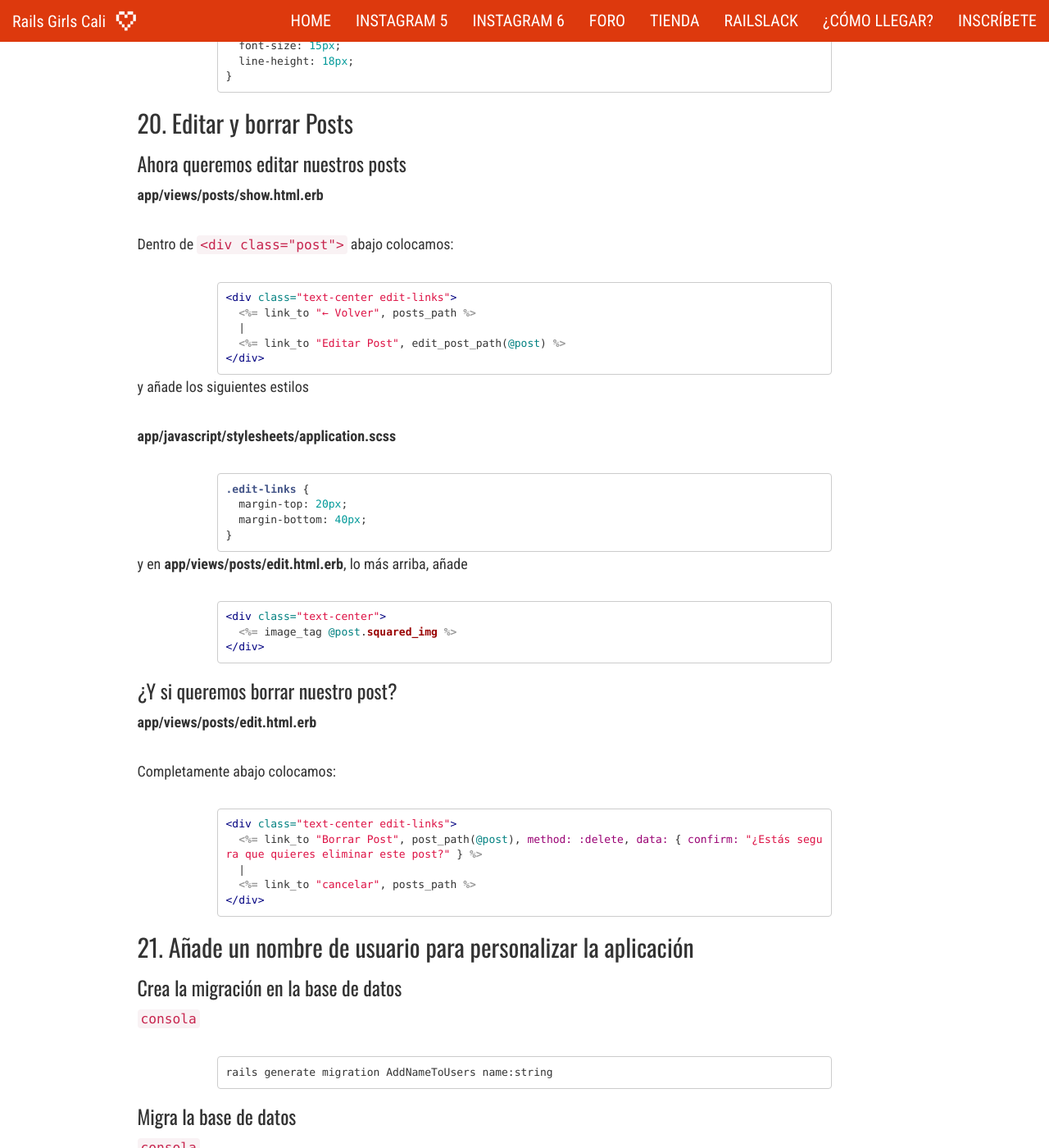
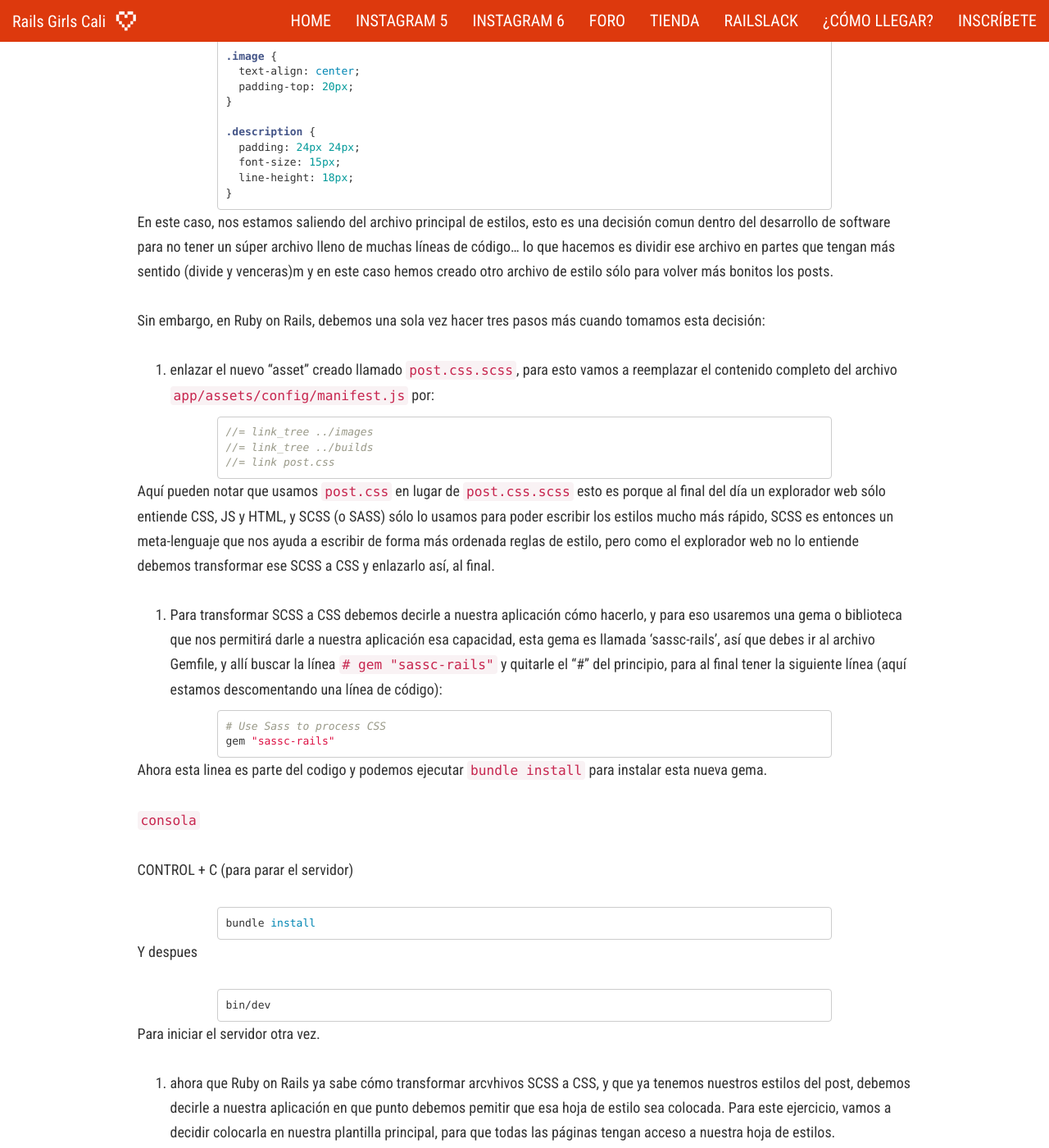
Before and after one commit to railsgirls-cali/railsgirls-cali.github.io, a Jekyll site: the page built from _pages/instagram-r7.md, in a window 1280 px wide and 1400 px high, scrolled down 33953 px. Shown: the whole window at 82% size. Built offline with Jekyll 4.4.1, drawn with Linux system fonts in a browser that asks for light colours; nearby versions of some CDN libraries; some of the changed text lies outside the part shown.

Commit message:
update IG R7 guide

````diff
--- a/_pages/instagram-r7.md
+++ b/_pages/instagram-r7.md
@@ -1389,7 +1389,7 @@ Dentro del archivo **/gemfile** busca la linea `gem 'image_processing', '~> 1.2'
 
 ```ruby
 # Use Active Storage variant
-gem 'image_processing', '~> 1.2'
+gem "image_processing", "~> 1.2"
 ```
 
 Acabamos simplemente de remover un character que significa que esta linea es un comentario.
@@ -1397,8 +1397,9 @@ Ahora esta linea es parte del codigo y podemos ejecutar `bundle install` para in
 
 `consola`
 
-```bash
 CONTROL + C (para parar el servidor)
+
+```bash
 bundle install
 ```
 
@@ -1406,7 +1407,7 @@ Y despues
 
 
 ```bash
-rails server
+bin/dev
 ```
 
 Para iniciar el servidor otra vez.
@@ -1424,13 +1425,15 @@ class Post < ApplicationRecord
   has_one_attached :image
 
   def squared_img
-    if image.attached?
-      image.variant(combine_options: { resize: '600x600^', gravity: 'center', extent: '600x600' })
-    end
+    return '/' unless image.attached?
+
+    image.variant(resize_to_fill: [600, 600])
   end
 end
 ```
 
+para parender más del redimensionamiento de imágenes ver [aquí](https://dev.to/mikerogers0/resize-images-with-active-storage-in-rails-481n)
+
 
 ### Edita el formulario de Post
 
@@ -1440,17 +1443,17 @@ Justo despues de
 
 ```rhtml
 <div class="form-group">
-    <%= f.label :description %>
-    <%= f.text_field :description, class: "form-control" %>
-  </div>
+  <%= form.label :description %>
+  <%= form.text_field :description, class: "form-control" %>
+</div>
 ```
 
 Añade:
 
 ```rhtml
-  <div class="form-group">
-    <%= f.label :image %>
-    <%= f.file_field :image %>
+  <div class="form-group mt-3">
+    <%= form.label :image %>
+    <%= form.file_field :image %>
   </div>
 ```
 
@@ -1483,6 +1486,7 @@ Aqui estamos permitiendo que nuestro controlador pueda manejar un parametro adic
           <div class="image center-block">
             <%= link_to (image_tag post.squared_img, class:'img-fluid'), post_path(post) %>
           </div>
+          <p><%= post.description %></p>
         </div>
       <% end %>
     </div>
@@ -1500,21 +1504,21 @@ Aqui estamos permitiendo que nuestro controlador pueda manejar un parametro adic
 
 ### Actualiza la vista `show` de Posts
 
-**/app/views/posts/show.html.erb**
-
-```rhtml
-<div class="posts-wrapper row">
+**/app/views/posts/_post.html.erb**
+
+```rhtml
+<div id="<%= dom_id post %>" class="posts-wrapper row">
   <div class="post">
     <div class="image center-block">
-      <%= image_tag @post.squared_img, class:'img-responsive' %>
+      <%= image_tag post.squared_img, class:'img-responsive' %>
     </div>
     <div class="post-head">
       <div class="name">
-        <%= @post.user.email if @post.user %>
+        <%= post.user.email if post.user %>
       </div>
     </div>
     <p class="description">
-      <%= @post.description %>
+      <%= post.description %>
     </p>
   </div>
 </div>
@@ -1522,10 +1526,11 @@ Aqui estamos permitiendo que nuestro controlador pueda manejar un parametro adic
 
 ### Con el estilo Instagram
 
-Abajo del archivo **app/javascript/stylesheets/application.scss** agregamos:
+Ahora vamos a colocar más bonito nuestra aplicación especialmente cuando un Post es presentado
+
+Vamos a crear el archivo `app/assets/stylesheets/post.css.scss` con el siguiente contenido:
 
 ```css
-
 .main-wrapper {
   margin-top: 100px
 }
@@ -1559,7 +1564,8 @@ Abajo del archivo **app/javascript/stylesheets/application.scss** agregamos:
 }
 
 .image {
-  padding-bottom: 30px;
+  text-align: center;
+  padding-top: 20px;
 }
 
 .description {
@@ -1569,7 +1575,53 @@ Abajo del archivo **app/javascript/stylesheets/application.scss** agregamos:
 }
 ```
 
-
+En este caso, nos estamos saliendo del archivo principal de estilos, esto es una decisión comun dentro del desarrollo de software para no tener un súper archivo lleno de muchas líneas de código... lo que hacemos es dividir ese archivo en partes que tengan más sentido (divide y venceras)m y en este caso hemos creado otro archivo de estilo sólo para volver más bonitos los posts.
+
+Sin embargo, en Ruby on Rails, debemos una sola vez hacer tres pasos más cuando tomamos esta decisión:
+
+1. enlazar el nuevo "asset" creado llamado `post.css.scss`, para esto vamos a reemplazar el contenido completo del archivo `app/assets/config/manifest.js` por:
+
+```js
+//= link_tree ../images
+//= link_tree ../builds
+//= link post.css
+```
+
+Aquí pueden notar que usamos `post.css` en lugar de `post.css.scss` esto es porque al final del día un explorador web sólo entiende CSS, JS y HTML, y SCSS (o SASS) sólo lo usamos para poder escribir los estilos mucho más rápido, SCSS es entonces un meta-lenguaje que nos ayuda a escribir de forma más ordenada reglas de estilo, pero como el explorador web no lo entiende debemos transformar ese SCSS a CSS y enlazarlo así, al final.
+
+2. Para transformar SCSS a CSS debemos decirle a nuestra aplicación cómo hacerlo, y para eso usaremos una gema o biblioteca que nos permitirá darle a nuestra aplicación esa capacidad, esta gema es llamada 'sassc-rails', así que debes ir al archivo Gemfile, y allí buscar la línea `# gem "sassc-rails"` y quitarle el "#" del principio, para al final tener la siguiente línea (aquí estamos descomentando una línea de código):
+
+```ruby
+# Use Sass to process CSS
+gem "sassc-rails"
+```
+
+Ahora esta linea es parte del codigo y podemos ejecutar `bundle install` para instalar esta nueva gema.
+
+`consola`
+
+CONTROL + C (para parar el servidor)
+
+```bash
+bundle install
+```
+
+Y despues
+
+
+```bash
+bin/dev
+```
+
+Para iniciar el servidor otra vez.
+
+3. ahora que Ruby on Rails ya sabe cómo transformar arcvhivos SCSS a CSS, y que ya tenemos nuestros estilos del post, debemos decirle a nuestra aplicación en que punto debemos pemitir que esa hoja de estilo sea colocada. Para este ejercicio, vamos a decidir colocarla en nuestra plantilla principal, para que todas las páginas tengan acceso a nuestra hoja de estilos.
+
+Deste modo debes ir al archivo `app/views/layouts/application.html.erb` y abajo de la línea `<%= stylesheet_link_tag "application", "data-turbo-track": "reload" %>` colocar:
+
+```rhtml
+<%= stylesheet_link_tag "post", "data-turbo-track": "reload" %>
+```
 
 ## 20. Editar y borrar Posts
 
@@ -1577,19 +1629,20 @@ Abajo del archivo **app/javascript/stylesheets/application.scss** agregamos:
 
 **app/views/posts/show.html.erb**
 
-Dentro de `<div class="post">` abajo colocamos:
-
-```rhtml
+cambiamos el contenido de todo el archivo por el siguiente:
+
+```rhtml
+<%= render @post %>
+
 <div class="text-center edit-links">
-  <%= link_to "← Volver", posts_path %>
-  |
-  <%= link_to "Editar Post", edit_post_path(@post) %>
+  <%= link_to "Editar este post", edit_post_path(@post) %> |
+  <%= link_to "Lista de posts", posts_path %>
 </div>
 ```
 
-y añade los siguientes estilos
-
-**app/javascript/stylesheets/application.scss**
+y añade los siguientes estilos al final de este archivo
+
+**app/assets/stylesheets/post.css.scss**
 
 ```css
 .edit-links {
@@ -1598,25 +1651,18 @@ y añade los siguientes estilos
 }
 ```
 
-y en **app/views/posts/edit.html.erb**, lo más arriba, añade
-
-```rhtml
-<div class="text-center">
-  <%= image_tag @post.squared_img %>
+y en **app/views/posts/edit.html.erb**, cambiamos el contenido de todo el archivo por el siguiente:
+
+```rhtml
+<div class="form-wrapper">
+  <h2>Actualizar un post</h2>
+  <%= render "form", post: @post %>
 </div>
-```
-
-### ¿Y si queremos borrar nuestro post?
-
-**app/views/posts/edit.html.erb**
-
-Completamente abajo colocamos:
-
-```rhtml
+
 <div class="text-center edit-links">
-  <%= link_to "Borrar Post", post_path(@post), method: :delete, data: { confirm: "¿Estás segura que quieres eliminar este post?" } %>
-  |
-  <%= link_to "cancelar", posts_path %>
+  <%= link_to "Mirá este post", @post %> |
+  <%= link_to "Eliminar este Post", post_path(@post), data: { turbo_method: :delete, turbo_confirm: "¿Estás segura que quieres eliminar este post?" } %> |
+  <%= link_to "Lista de posts", posts_path %>
 </div>
 ```
 
@@ -1642,9 +1688,10 @@ rails db:migrate
 
 `consola`
 
-```bash
 CONTROL + C
-rails server
+
+```bash
+bin/dev
 ```
 
 ### Indica a Devise autorizar este nuevo parámetro
@@ -1688,6 +1735,8 @@ Añade
 .
 ```
 
+**RETO** añade la clase de estilo "mt-3" al `form-group` del email, pregúntale a tu coach cómo hacerlo y qué significa
+
 ### Terminamos con un nuevo controlador
 
 Crea el archivo **app/controllers/registrations_controller.rb**:
@@ -1720,41 +1769,40 @@ devise_for :users
 con...
 
 ```ruby
-devise_for :users, :controllers => { registrations: 'registrations' }
+devise_for :users, controllers: { registrations: 'registrations' }
 ```
 
 ### Ahora cambiamos el correo por el nombre
 
+**app/views/posts/_post.html.erb**
+
+Reemplaza
+
+```rhtml
+<%= post.user.email if post.user %>
+``
+
+con...
+
+```rhtml
+<%= post.user.name || post.user.email if post.user %>
+```
+
+## 22. Protege tus posts
+
+### Rodea el enlace de edición con un "si" condicional
+
+De esta manera sólo se pueden ver tus posts. Para poner esto de otra manera: Un usuario sólo puede editar (o borrar) sus posts (y no los posts de otros usuarios ). ¿Tiene algun sentido?
+
+
 **app/views/posts/show.html.erb**
 
 Reemplaza
 
 ```rhtml
-<%= @post.user.email if @post.user %>
-``
-
-con...
-
-```rhtml
-<%= @post.user.name if @post.user %>
-```
-
-## 22. Protege tus posts
-
-### Rodea el enlace de edición con un "si" condicional
-
-De esta manera sólo se pueden ver tus posts. Para poner esto de otra manera: Un usuario sólo puede editar (o borrar) sus posts (y no los posts de otros usuarios ). ¿Tiene algun sentido?
-
-
-**app/views/posts/show.html.erb**
-
-Reemplaza
-
-```rhtml
 <div class="text-center edit-links">
-  <%= link_to "← Volver", posts_path %>
-    |
-  <%= link_to "Editar Post", edit_post_path(@post) %>
+  <%= link_to "Editar este post", edit_post_path(@post) %> |
+  <%= link_to "Lista de posts", posts_path %>
 </div>
 ```
 
@@ -1763,15 +1811,14 @@ con
 ```rhtml
 <% if @post.user == current_user %>
   <div class="text-center edit-links">
-    <%= link_to "← Volver", posts_path %>
-    |
-    <%= link_to "Edit post", edit_post_path(@post) %>
+    <%= link_to "Editar este post", edit_post_path(@post) %> |
+    <%= link_to "Lista de posts", posts_path %>
   </div>
 <% else %>
   <div class="text-center edit-links">
-    <%= link_to "← Volver", posts_path %>
+    <%= link_to "Lista de posts", posts_path %>
   </div>
-<% end  %>
+<% end %>
 ```
 
 
@@ -1799,8 +1846,9 @@ rails db:migrate
 
 `consola`
 
-```bash
 CONTROL + C
+
+```bash
 rails server
 ```
 
@@ -1890,23 +1938,23 @@ end
 ## 24. Las vistas y los estilos de los comentarios
 
 
-Reemplaza **app/views/posts/show.html.erb**
-
-```rhtml
-<div class="posts-wrapper">
+Reemplaza **app/views/posts/_post.html.erb**
+
+```rhtml
+<div id="<%= dom_id post %>" class="posts-wrapper row">
   <div class="post">
     <div class="image center-block">
-      <%= image_tag @post.squared_img, class:'img-fluid' %>
+      <%= image_tag post.squared_img, class:'img-fluid' %>
     </div>
     <div class="post-bottom">
       <div class="description">
         <div class="user-name">
-          <%= @post.user.name %>
+          <%= post.user.name || post.user.email if post.user %>
         </div>
-        <%= @post.description %>
+        <%= post.description %>
       </div>
-      <% if @post.comments %>
-        <% @post.comments.each do |comment| %>
+      <% if post.comments %>
+        <% post.comments.each do |comment| %>
           <div class="comment">
             <div class="user-name">
               <%= comment.user.name %>
@@ -1915,7 +1963,7 @@ Reemplaza **app/views/posts/show.html.erb**
               <%= comment.content %>
             </div>
             <% if comment.user == current_user %>
-              <%= link_to post_comment_path(@post, comment), method: :delete, data: { confirm: "¿Estás segura?" } do %>
+              <%= link_to post_comment_path(post, comment), data: { turbo_method: :delete, turbo_confirm: "¿Estás segura?" } do %>
                 <span class="glyphicon glyphicon-remove delete-comment"></span>
               <% end %>
             <% end %>
@@ -1924,11 +1972,8 @@ Reemplaza **app/views/posts/show.html.erb**
       <% end %>
     </div>
     <div class="comment-like-form row">
-      <div class="like-button col-sm-1">
-        <span class="glyphicon glyphicon-heart-empty"></span>
-      </div>
-      <div class="comment-form col-sm-11">
-        <%= form_for [@post, @post.comments.new] do |f| %>
+      <div class="comment-form col">
+        <%= form_for [post, post.comments.new] do |f| %>
           <div class="form-group">
             <%= f.text_field :content, class: 'form-control', placeholder: 'Añade un comentario...' %>
           </div>
@@ -1937,41 +1982,20 @@ Reemplaza **app/views/posts/show.html.erb**
     </div>
   </div>
 </div>
-<% if @post.user.id == current_user.id %>
-  <div class="text-center edit-links">
-    <%= link_to "Cancelar", posts_path %>
-    |
-    <%= link_to "Editar el post", edit_post_path(@post) %>
-  </div>
-<% else %>
-  <div class="text-center edit-links">
-    <%= link_to "← Volver", posts_path %>
-  </div>
-<% end %>
 ```
 
 ### Los estilos para ponerlo bonito
 
-En **app/javascript/stylesheets/application.scss**
-
-Borra los estilos debajo de
+En **app/javascript/stylesheets/post.css.scss** reemplaza todo el contenido con lo siguiente:
 
 ```css
-.navbar-brand {
-  font-weight: bold;
-}
-```
-
-Y reemplaza con
-
-```css
-
 .main-wrapper {
   margin-top: 100px
 }
 
 .image {
-  padding-bottom: 30px;
+  text-align: center;
+  padding-top: 20px;
 }
 
 .posts-wrapper {
@@ -2056,7 +2080,7 @@ Y reemplaza con
 
 .comment-like-form {
   padding-top: 24px;
-  margin-top: 13px;
+  padding-bottom: 24px;
   margin-left: 24px;
   margin-right: 24px;
   min-height: 68px;
@@ -2126,72 +2150,7 @@ git push -u origin master
 
 ## 26. Tener nuestra aplicación en la web
 
-¿Cómo subir nuestra aplicación en la web, de forma que otros puedan verla? Con un servicio llamado [Heroku](http://heroku.com) que permite subir tu aplicación en un servidor gratis en cuestión de segundos.
-
-### Regístrate en Heroku
-
-[https://www.heroku.com/](https://www.heroku.com/)
-
-### C9 ya tiene una herramienta que se llama Heroku toolbelt. Solo necesitamos actualizarla
-
-```bash
-wget -O- https://toolbelt.heroku.com/install-ubuntu.sh | sh
-```
-
-### Inicia sesión en Heroku desde la consola
-
-```bash
-heroku login
-Email: (Introduce tu correo electrónico)
-Password ( Introduce tu contraseña - se mostrará en blanco y es normal )
-```
-
-### Añade las claves a Heroku
-
-```bash
-heroku keys:add
-heroku create #crea una nueva URL para la aplicación
-```
-
-### Añade las nuevas gemas y grupos de gemas para Heroku
-
-**/gemfile**
-
-```ruby
-group :development, :test do
-     gem 'sqlite3'
-end
-
-group :production do
-     gem 'pg'
-     gem 'rails_12factor'
-end
-```
-
-Nota: Después de crear un grupo `producción` a tu Gemfile, debes cambiar a utilizar `bundle install --without production`
-
-### Entonces instalamos las gemas
-
-```bash
-bundle install --without production
-```
-
-### El baile de git
-
-```bash
-git add --all
-git commit -m "¡Lista para subir a Heroku!"
-git push origin master
-```
-
-### Sube a Heroku
-
-```bash
-git push heroku master
-heroku open
-heroku rename instagram #Reemplaza "instagram" con el nombre de tu proyecto
-heroku run rails db:migrate #Para correr las migraciones
-```
+NO LONGER NEEDED
 
 ## Bonus: Comentarios con AJAX
 
````
Also changed, not shown: other parts of _pages/instagram-r7.md (+1 -1 lines).
